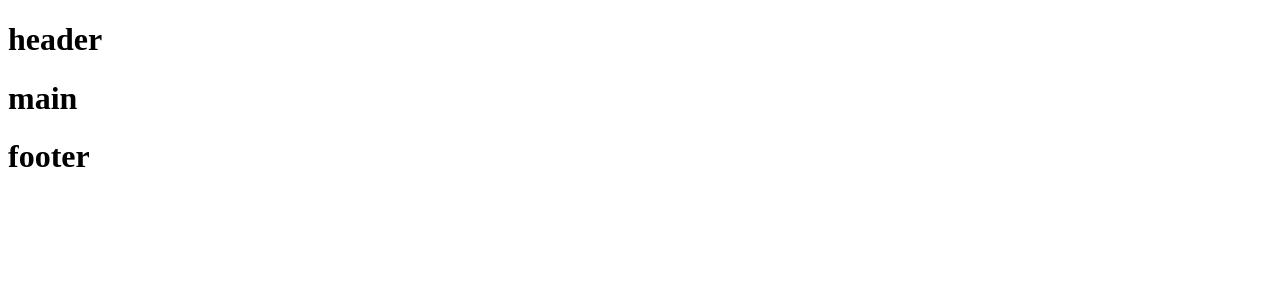
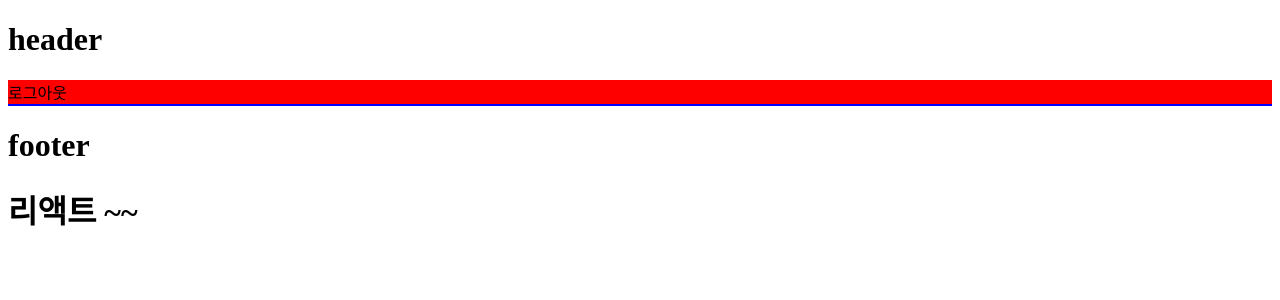
Before and after one commit to arty0928/Javascript-study, a React (Vite) app in the folder React_basic/react_basic/: page / in a window 1280 px wide. Shown: the top 300 px of the page. Built offline with nearby package versions, Linux system fonts and the light colour scheme.

Commit message:
[5-3] JSX로 UI 표현하기

```diff
--- a/React_basic/react_basic/src/App.jsx
+++ b/React_basic/react_basic/src/App.jsx
@@ -10,6 +10,7 @@
       <Header />
       <Main />
       <Footer />
+      <h1>리액트 ~~ </h1>
     </>
   )
 }
--- /dev/null
+++ b/React_basic/react_basic/src/components/Main.css
@@ -0,0 +1,4 @@
+.logout{
+    background-color: red;
+    border-bottom: 2px solid blue;
+}
--- a/React_basic/react_basic/src/components/Main.jsx
+++ b/React_basic/react_basic/src/components/Main.jsx
@@ -1,11 +1,25 @@
 import React from 'react';
+import './Main.css';
 
+// JSX 주의 사항
+// 1. 중괄호 내부에는 자바스크립트 표현식만 넣을 수 있다. (내부에서 if문 for문 안됨)
+// 2. 숫자, 문자열, 배열 값만 렌더링 된다.
+// 3. 모든 태그는 닫혀있어야 한다.
+// 4. 최상위 태그는 반드시 하나여야만 한다
 const Main = () => {
-    return (
-        <div>
-          <h1>main</h1>
+    const user = {
+        name: "이정환",
+        isLogin: true,
+    };
+
+    if (user.isLogin) {
+        //js와 html을 같이 쓰므로 js의 예약어인 class를 사용X -> 대신 className
+        return <div className='logout'>
+            로그아웃
         </div>
-    );
+    } else {
+        return <div>로그인</div>
+    }
 };
 
 export default Main;
```
